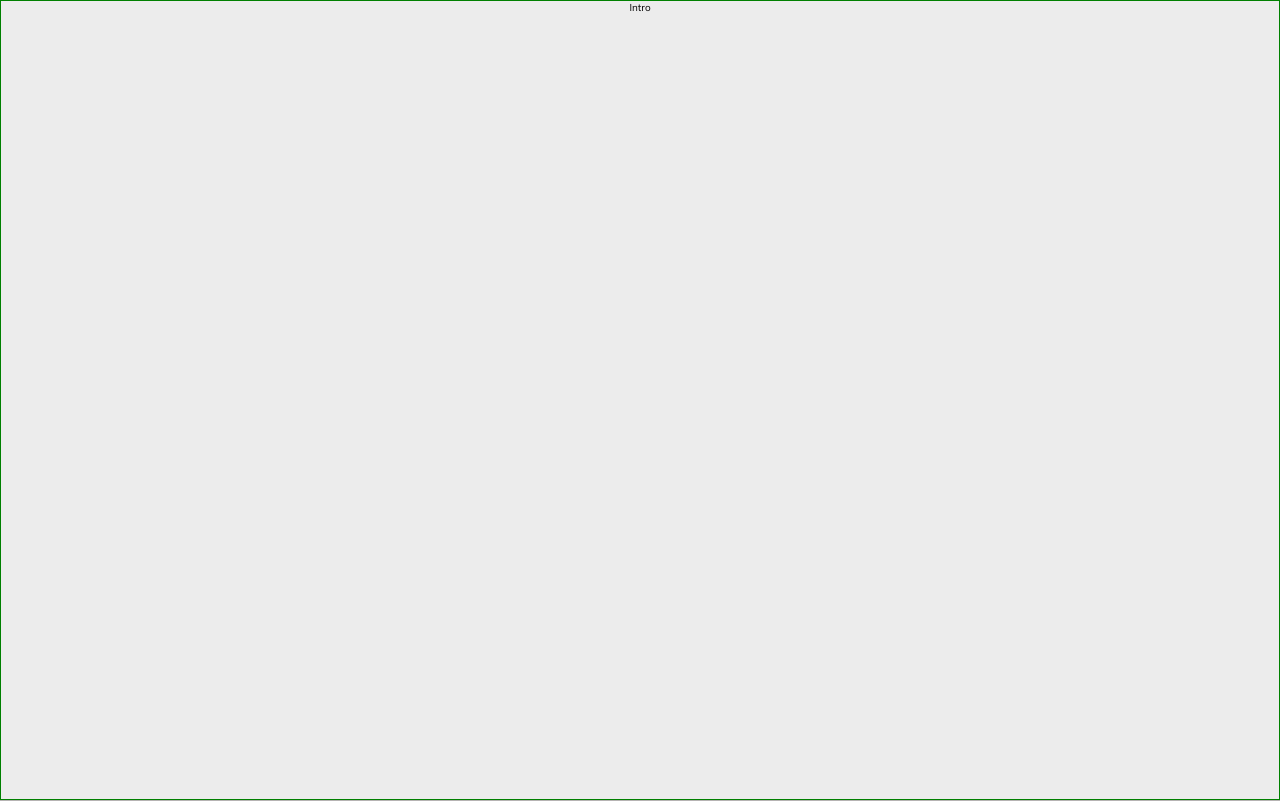
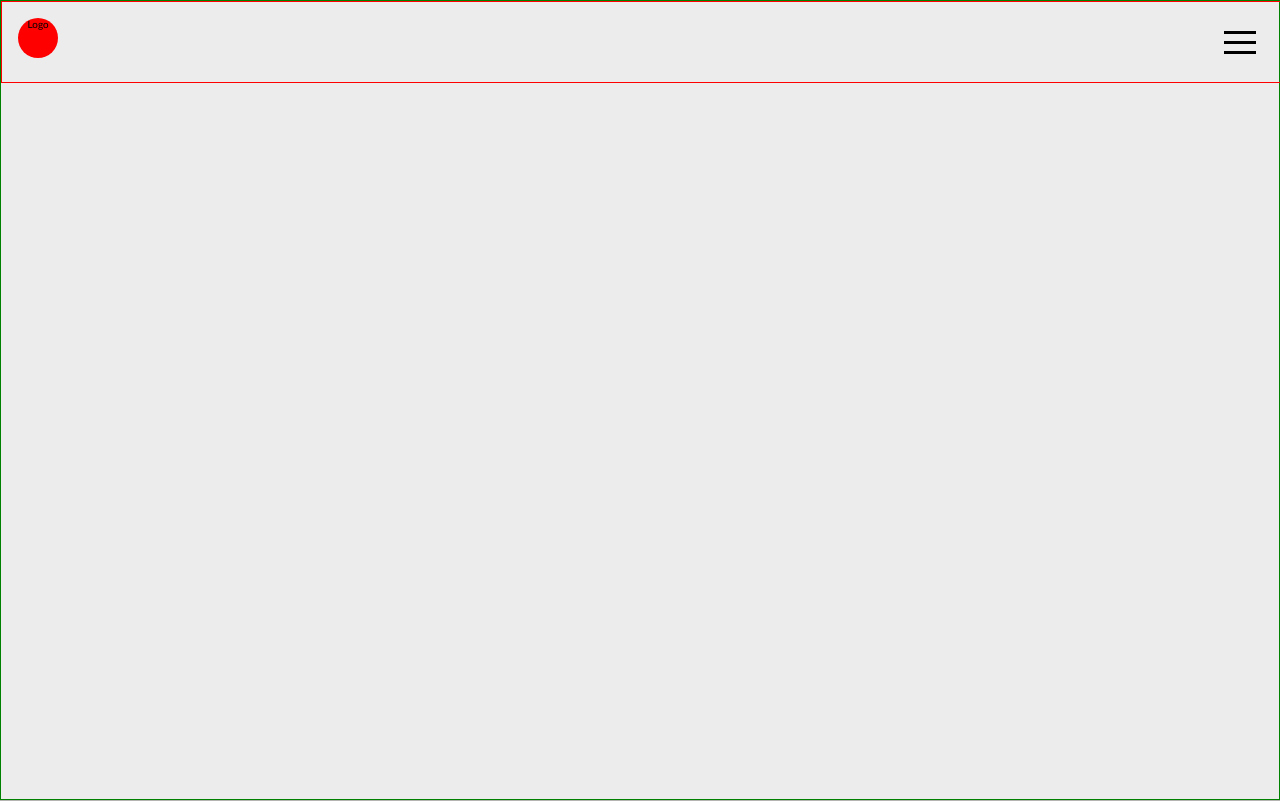
Before and after one commit to MBerry97/new-portfolio, a React (Create React App) app: page / in a window 1280 px wide. Shown: the top 801 px of the page. Built offline with nearby package versions, Linux system fonts and the light colour scheme.

Commit message:
added smooth scroll and navbar elements

```diff
--- a/package.json
+++ b/package.json
@@ -14,6 +14,7 @@
     "react": "^17.0.2",
     "react-dom": "^17.0.2",
     "react-scripts": "5.0.0",
+    "react-scroll": "^1.8.5",
     "typescript": "^4.5.5",
     "web-vitals": "^2.1.4"
   },
@@ -42,6 +43,7 @@
     ]
   },
   "devDependencies": {
+    "@types/react-scroll": "^1.8.3",
     "eslint-config-airbnb-typescript-prettier": "^5.0.0",
     "prettier": "^2.5.1"
   }
--- /dev/null
+++ b/src/Components/NavBar/NavBar.css
@@ -0,0 +1,16 @@
+.navBar-container {
+  border: 1px solid red;
+  display: flex;
+  justify-content: space-between;
+  padding: 1.6rem;
+  width: 100%;
+  position: fixed;
+}
+
+.logo {
+  background-color: red;
+  display: inline-block;
+  border-radius: 50%;
+  height: 4rem;
+  width: 4rem;
+}
--- /dev/null
+++ b/src/Components/NavBar/NavBar.scss
@@ -0,0 +1,19 @@
+@import '../../Styles/styles.scss';
+
+.navBar-container {
+  border: 1px solid red;
+  display: flex;
+  justify-content: space-between;
+  padding: 1.6rem;
+  width: 100%;
+
+  position: fixed;
+}
+
+.logo {
+  background-color: red;
+  display: inline-block;
+  border-radius: 50%;
+  height: 4rem;
+  width: 4rem;
+}
--- a/src/Components/NavBar/NavBar.tsx
+++ b/src/Components/NavBar/NavBar.tsx
@@ -1,17 +1,33 @@
 import Hamburger from 'hamburger-react';
 
 import React, { useState } from 'react';
+import { Link } from 'react-scroll';
+import './NavBar.css';
 
 function NavBar() {
   // eslint-disable-next-line @typescript-eslint/no-unused-vars
-  const items = ['About', 'Project', 'Contact'];
+  const items = ['About', 'Projects', 'Contact'];
 
   const [isOpen, setOpen] = useState(false);
 
   return (
-    <div>
-      <Hamburger toggled={isOpen} toggle={setOpen} />
-    </div>
+    <header>
+      <nav className="navBar-container">
+        <span className="logo">Logo</span>
+        <Hamburger toggled={isOpen} toggle={setOpen} />
+        {isOpen && (
+          <div>
+            {items.map((item) => {
+              return (
+                <Link to={item} smooth>
+                  {item}
+                </Link>
+              );
+            })}
+          </div>
+        )}
+      </nav>
+    </header>
   );
 }
 
--- a/src/Pages/Home/About/About.tsx
+++ b/src/Pages/Home/About/About.tsx
@@ -1,7 +1,11 @@
 import React from 'react';
 
 function About() {
-  return <div className="placeholder-container">About</div>;
+  return (
+    <div className="placeholder-container" id="About">
+      About
+    </div>
+  );
 }
 
 export default About;
--- a/src/Pages/Home/Contact/Contact.tsx
+++ b/src/Pages/Home/Contact/Contact.tsx
@@ -1,7 +1,11 @@
 import React from 'react';
 
 function Contact() {
-  return <div className="placeholder-container">Contact</div>;
+  return (
+    <div className="placeholder-container" id="Contact">
+      Contact
+    </div>
+  );
 }
 
 export default Contact;
--- a/src/Pages/Home/Intro/Intro.css
+++ b/src/Pages/Home/Intro/Intro.css
@@ -1,4 +1,5 @@
 .intro-container {
   border: 1px solid green;
   min-height: 100vh;
+  position: relative;
 }
--- a/src/Pages/Home/Intro/Intro.tsx
+++ b/src/Pages/Home/Intro/Intro.tsx
@@ -1,8 +1,13 @@
+import NavBar from 'Components/NavBar/NavBar';
 import React from 'react';
 import './Intro.css';
 
 function Intro() {
-  return <section className="intro-container">Intro</section>;
+  return (
+    <section className="intro-container">
+      <NavBar />
+    </section>
+  );
 }
 
 export default Intro;
--- a/src/Pages/Home/Projects/Projects.tsx
+++ b/src/Pages/Home/Projects/Projects.tsx
@@ -1,7 +1,11 @@
 import React from 'react';
 
 function Projects() {
-  return <div className="placeholder-container">Projects</div>;
+  return (
+    <div className="placeholder-container" id="Projects">
+      Projects
+    </div>
+  );
 }
 
 export default Projects;
```
Also changed, not shown: 1 other file (tests, documents, lock files or other folders).
